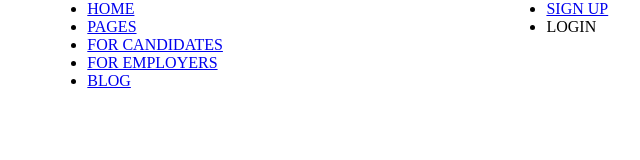
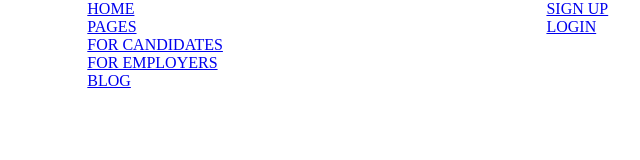
Before and after one commit to KarimjonMurodov/Workscout, a plain HTML site: page index.html in a window 1280 px wide. Shown: the full height of the page, 510-1150 px from the left. Drawn offline with Linux system fonts and the light colour scheme.

Commit message:
create navbar

```diff
--- a/index.html
+++ b/index.html
@@ -31,7 +31,7 @@
 
                 <ul>
                     <li><a href="#">SIGN UP</a></li>
-                    <li><a href=""#></a>LOGIN</li>
+                    <li><a href="#">LOGIN</a></li>
                 </ul>
             </div>
         </div>
--- a/style.css
+++ b/style.css
@@ -25,3 +25,8 @@
     display: flex;
     justify-content: space-around;
 }
+
+.nav__menu ul li, .nav__login ul li{
+    list-style: none;
+    display: flex;
+}
```
